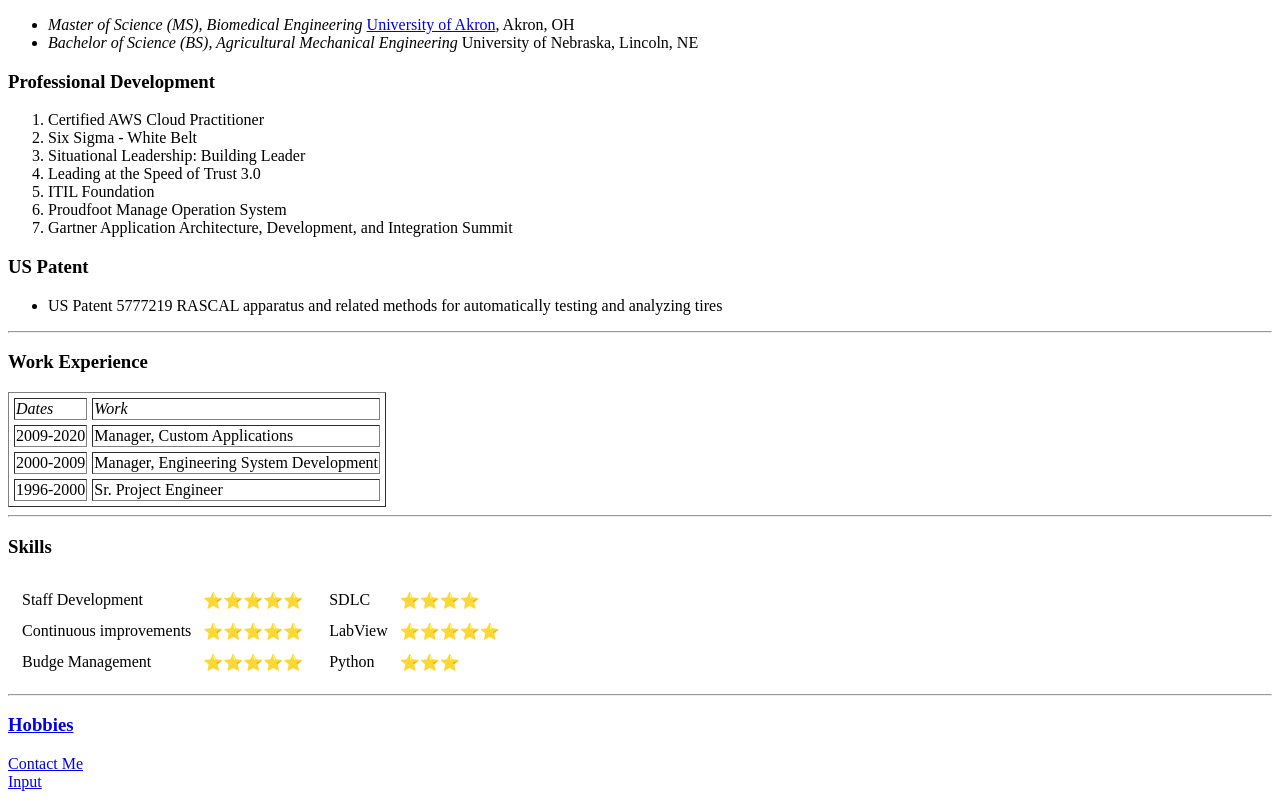
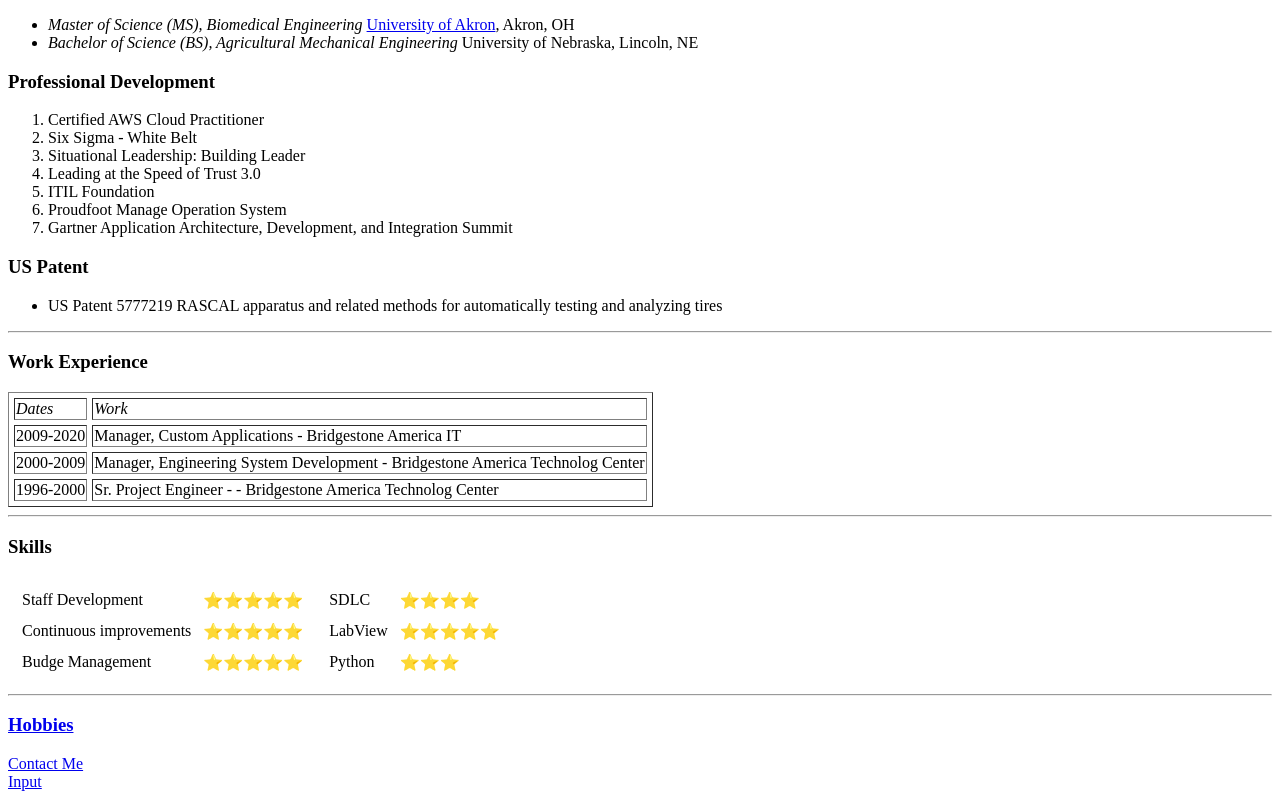
Before and after one commit to chendaniel505/cv1, a plain HTML site: page index.html in a window 1280 px wide. Shown: the part 611-1410 px from the top of the page. Drawn offline with Linux system fonts and the light colour scheme.

Commit message:
Update index.html

```diff
--- a/index.html
+++ b/index.html
@@ -62,15 +62,15 @@
     <tbody>
       <tr>
         <td>2009-2020</td>
-        <td>Manager, Custom Applications</td>
+        <td>Manager, Custom Applications - Bridgestone America IT</td>
       </tr>
       <tr>
         <td>2000-2009</td>
-        <td>Manager, Engineering System Development</td>
+        <td>Manager, Engineering System Development - Bridgestone America Technolog Center</td>
       </tr>
       <tr>
         <td>1996-2000</td>
-        <td>Sr. Project Engineer</td>
+        <td>Sr. Project Engineer - - Bridgestone America Technolog Center</td>
       </tr>
     </tbody>
 
```
